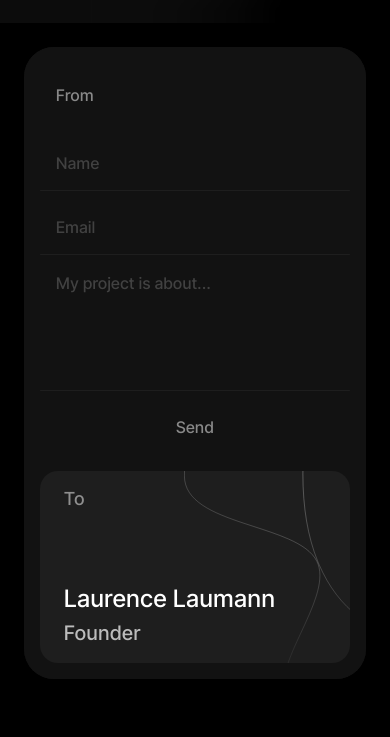
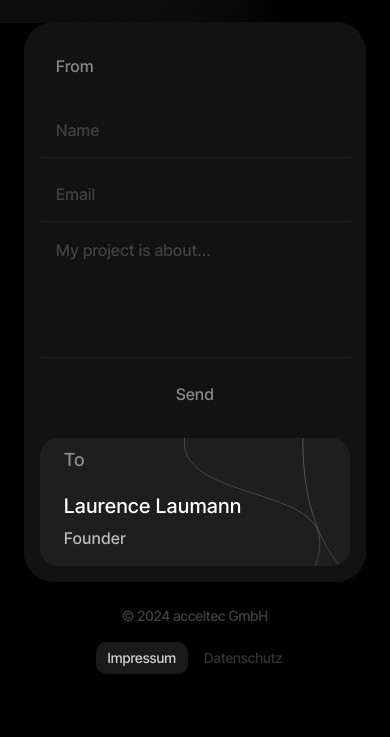
Before and after one commit to jakubziemba/acceltec, a Next.js app: page / in a window 390 px wide. Shown: the part 821-1558 px from the top of the page. Built offline with nearby package versions, Linux system fonts and the light colour scheme.

Commit message:
(fix) changes to mobile

```diff
--- a/app/(legal-pages)/layout.tsx
+++ b/app/(legal-pages)/layout.tsx
@@ -3,11 +3,11 @@ import Footer from "../_components/footer/footer";
 
 export default function Layout({ children }: { children: React.ReactNode }) {
   return (
-    <main className="container flex min-h-[calc(100vh-80px)] w-screen flex-col items-center">
+    <main className="container flex min-h-[calc(100svh-80px)] w-screen flex-col items-center">
       <nav className="fixed top-10 z-10 flex w-full justify-center lg:top-20">
         <ButtonHome>Home</ButtonHome>
       </nav>
-      <section className="flex min-h-[calc(100vh-80px)] w-full max-w-xl flex-col gap-6 px-6 py-20 text-left lg:max-w-4xl lg:px-0 lg:py-32">
+      <section className="flex min-h-[calc(100svh-80px)] w-full max-w-xl flex-col gap-6 px-6 py-20 text-left lg:max-w-4xl lg:px-0 lg:py-32">
         <div className="flex w-full flex-col justify-center gap-6 py-4">
           {children}
         </div>
--- a/app/_components/form/form.tsx
+++ b/app/_components/form/form.tsx
@@ -46,14 +46,14 @@ const Form = (
   }
 
   return (
-    <div className="w-full self-center">
+    <div className="flex h-full w-full flex-col items-center justify-end px-6 lg:justify-center">
       <motion.form
         ref={ref}
         id={id}
-        className="mx-auto w-full max-w-4xl origin-bottom -scroll-mt-10 rounded-[30px] bg-[#121212]"
+        className="mx-auto w-full max-w-lg origin-bottom -scroll-mt-10 rounded-[30px] bg-[#121212] lg:max-w-4xl"
         onSubmit={handleSubmit(onSubmit)}
       >
-        <div className="mx-auto flex max-w-xl flex-col gap-4 rounded-[30px] bg-[hsla(0,0%,7%,1)] p-4 lg:max-w-full lg:flex-row lg:gap-6 lg:p-7">
+        <div className="mx-auto flex w-full max-w-xl flex-col gap-4 rounded-[30px] bg-[hsla(0,0%,7%,1)] p-3 2xs:p-4 lg:max-w-full lg:flex-row lg:gap-6 lg:p-7">
           <MotionConfig
             transition={{
               type: "linear",
@@ -73,7 +73,7 @@ const Form = (
             >
               <label
                 htmlFor="name"
-                className="w-full rounded-[18px] px-4 py-3 leading-10 tracking-wide text-white/50 lg:text-lg"
+                className="w-full rounded-[18px] px-4 py-2 leading-10 tracking-wide text-white/50 lg:text-lg"
               >
                 From
               </label>
@@ -116,7 +116,7 @@ const Form = (
                   id="content"
                   required
                   placeholder="My project is about..."
-                  className="peer h-32 resize-none bg-inherit px-4 py-2 leading-6 outline-none placeholder:tracking-wide placeholder:text-white/20 lg:h-72"
+                  className="peer min-h-24 resize-none bg-inherit px-4 py-2 leading-6 outline-none placeholder:tracking-wide placeholder:text-white/20 2xs:min-h-32 lg:min-h-72"
                   {...register("content")}
                   aria-invalid={errors?.content ? "true" : "false"}
                 />
@@ -126,7 +126,7 @@ const Form = (
                   )}
                 />
               </div>
-              <div className="flex min-h-14 justify-center py-1 lg:justify-start">
+              <div className="flex min-h-10 justify-center py-1 2xs:min-h-14 lg:justify-start">
                 <AnimatePresence mode="wait">
                   {!isSubmitSuccessful ? (
                     <motion.button
@@ -138,7 +138,7 @@ const Form = (
                         duration: 0.4,
                       }}
                       disabled={isSubmitting}
-                      className="px-4 py-1 text-base leading-9 text-white/50 outline-none transition duration-200 disabled:text-white/50 lg:w-max lg:rounded-xl lg:bg-inherit lg:text-xl lg:leading-10 lg:text-white lg:focus-visible:text-white/80 lg:active:scale-[0.98]"
+                      className="px-4 py-1 text-base leading-6 text-white/50 outline-none transition duration-200 disabled:text-white/50 xs:leading-9 lg:w-max lg:rounded-xl lg:bg-inherit lg:text-xl lg:leading-10 lg:text-white lg:focus-visible:text-white/80 lg:active:scale-[0.98]"
                     >
                       {isSubmitting ? "Sending..." : "Send"}
                     </motion.button>
@@ -174,11 +174,13 @@ const Form = (
               }}
               className="relative isolate w-full overflow-hidden rounded-[18px] bg-white/5 lg:flex-1"
             >
-              <div className="flex h-auto min-h-48 w-full flex-col justify-between px-6 pb-4 pt-2 tracking-wide lg:absolute lg:inset-0">
-                <p className="text-lg leading-10 text-white/50">To</p>
-                <div className="text-2xl leading-10">
+              <div className="flex h-auto min-h-32 w-full flex-col justify-between px-6 pb-4 pt-2 tracking-wide xs:min-h-48 lg:absolute lg:inset-0">
+                <p className="text-base leading-10 text-white/50 2xs:text-lg">
+                  To
+                </p>
+                <div className="text-xl leading-10">
                   <p className="text-white">Laurence Laumann</p>
-                  <p className="text-xl text-white/70">Founder</p>
+                  <p className="text-base text-white/70">Founder</p>
                 </div>
               </div>
               <LogoCardSVG className="absolute -top-96 left-36 -z-10 h-full w-full select-none lg:-left-7 lg:-top-[360px]" />
--- a/app/_components/form/section.tsx
+++ b/app/_components/form/section.tsx
@@ -1,15 +1,22 @@
 "use client";
 
 import { useState, useRef, useEffect } from "react";
-import { motion, useScroll, useTransform } from "framer-motion";
+import {
+  motion,
+  useMotionValueEvent,
+  useScroll,
+  useTransform,
+} from "framer-motion";
+import { useWindowSize } from "usehooks-ts";
 import Form from "./form";
-import { tw } from "@/utils/tailwind";
 import AnimatedText from "../animated-text";
 import Button from "./button";
 import CanvasAnimation from "../canvas-animation";
 import Footer from "../footer/footer";
+import { tw } from "@/utils/tailwind";
 
 export default function FormSection() {
+  const { width } = useWindowSize();
   const containerRef = useRef<null | HTMLDivElement>(null);
   const sectionRef = useRef<null | HTMLDivElement>(null);
   const formRef = useRef<null | HTMLFormElement>(null);
@@ -17,6 +24,7 @@ export default function FormSection() {
   const [shouldButtonScale, setShouldButtonScale] = useState(false);
   const [shouldScroll, setShouldScroll] = useState(false);
   const [playCanvas, setPlayCanvas] = useState(false);
+  const isMobile = width < 768;
 
   const { scrollYProgress } = useScroll({
     target: containerRef,
@@ -34,21 +42,25 @@ export default function FormSection() {
 
   const buttonScale = useTransform(
     scrollYProgressSection,
-    [0.25, 0.95],
-    [1, 1.4],
+    isMobile ? [0.25, 0.8] : [0.25, 0.95],
+    isMobile ? [1, 1.3] : [1, 1.4],
   );
 
   const textTranslateZ = useTransform(
     scrollYProgressSection,
-    [0.25, 0.95],
+    isMobile ? [0.25, 0.8] : [0.25, 0.95],
     [0, -10],
   );
 
-  const textOpacity = useTransform(scrollYProgressSection, [0.4, 0.95], [1, 0]);
+  const textOpacity = useTransform(
+    scrollYProgressSection,
+    isMobile ? [0.25, 0.8] : [0.25, 0.9],
+    [1, 0],
+  );
 
   const canvasOpacity = useTransform(
     scrollYProgressCanvas,
-    [0, 0.25, 0.8],
+    isMobile ? [0, 0.3, 0.8] : [0, 0.25, 0.8],
     [0, 1, 1],
   );
 
@@ -57,14 +69,18 @@ export default function FormSection() {
     setShouldScroll(true);
   }
 
+  useMotionValueEvent(scrollYProgressSection, "change", (value) => {
+    console.log(value);
+  });
+
   useEffect(() => {
     const handleScrollSection = (value: any) => {
       if (value < 0.25) {
-        setShouldButtonScale(false);
+        setShouldButtonScale(true);
       }
 
       if (value > 0.25) {
-        setShouldButtonScale(true);
+        setShouldButtonScale(false);
       }
     };
 
@@ -77,6 +93,33 @@ export default function FormSection() {
       unsubscribe();
     };
   }, [scrollYProgressSection, showForm]);
+
+  useEffect(() => {
+    if (!isMobile) return;
+
+    const handleScrollSection = (value: any) => {
+      if (value > 0.8) {
+        setShowForm(true);
+        setShouldScroll(false);
+      }
+
+      if (shouldScroll) return; // guard for button click
+
+      if (value < 0.8) {
+        setShowForm(false);
+        setShouldScroll(false);
+      }
+    };
+
+    const unsubscribe = scrollYProgressSection.on(
+      "change",
+      handleScrollSection,
+    );
+
+    return () => {
+      unsubscribe();
+    };
+  }, [isMobile, scrollYProgressSection, showForm, shouldScroll]);
 
   useEffect(() => {
     const handleScroll = (value: any) => {
@@ -108,7 +151,7 @@ export default function FormSection() {
         block: "start",
         behavior: "smooth",
       });
-    }, 80);
+    }, 100);
 
     return () => {
       clearTimeout(scrollTimeout);
@@ -132,12 +175,12 @@ export default function FormSection() {
   }, [scrollYProgressCanvas]);
 
   return (
-    <div ref={containerRef} className="relative w-screen overflow-clip">
+    <div ref={containerRef} className="relative z-50 w-screen overflow-clip">
       <section
         ref={sectionRef}
-        className="relative mt-[100dvh] h-[160dvh] w-full [perspective:45px]"
+        className="relative mt-[80svh] h-[160vh] w-full [perspective:45px] lg:mt-[100svh]"
       >
-        <div className="sticky top-0 mx-auto flex h-screen w-full max-w-xl origin-center flex-col items-center justify-center text-balance px-6 text-2xl leading-6 [perspective:45px] xs:[text-wrap:initial] lg:max-w-4xl lg:px-0 lg:pt-0 lg:text-4xl lg:leading-10">
+        <div className="sticky top-0 mx-auto flex h-screen w-full max-w-xl origin-center flex-col items-center justify-center text-balance px-6 text-2xl leading-6 [perspective:45px] supports-[height:100lvh]:h-lvh xs:[text-wrap:initial] lg:max-w-4xl lg:px-0 lg:pt-0 lg:text-4xl lg:leading-10">
           <motion.div
             initial={{ translateZ: "0px" }}
             animate={{
@@ -148,7 +191,7 @@ export default function FormSection() {
               y: { duration: 0.25, stiffness: 150, damping: 28 },
               opacity: { type: "tween", duration: 0.15 },
             }}
-            className="relative flex h-screen flex-col items-center justify-center space-y-8"
+            className="relative flex h-screen flex-col items-center justify-center space-y-8 supports-[height:100lvh]:h-lvh"
             style={{
               translateZ: textTranslateZ,
               opacity: textOpacity,
@@ -170,21 +213,24 @@ export default function FormSection() {
             </AnimatedText>
           </motion.div>
           <motion.div
-            initial={{
-              y: shouldButtonScale ? -40 : 0,
-            }}
+            initial={
+              {
+                // y: shouldButtonScale ? 30 : 0,
+                // maxHeight: "5svh",
+              }
+            }
             animate={{
-              y:
-                shouldButtonScale && !showForm
-                  ? -40
-                  : shouldButtonScale && showForm
-                    ? 0
-                    : 0,
+              // y: shouldButtonScale ? 30 : 0,
+              height: showForm ? "100svh" : "5svh",
             }}
             transition={{
               y: { duration: 0.25, stiffness: 150, damping: 28 },
+              height: {
+                delay: showForm ? 0.3 : 0,
+                duration: 0,
+              },
             }}
-            className="relative flex h-14 w-full justify-center"
+            className="relative flex w-full justify-center"
           >
             <motion.div
               initial={{
@@ -220,11 +266,13 @@ export default function FormSection() {
               initial={{
                 opacity: 0,
                 scale: showForm ? 1 : 0.05,
+                position: showForm ? "fixed" : "relative",
               }}
               animate={{
                 opacity: showForm ? 1 : 0.05,
                 scale: showForm ? 1 : 0.05,
                 visibility: showForm ? "visible" : "hidden",
+                position: showForm ? "fixed" : "relative",
               }}
               transition={{
                 opacity: {
@@ -239,8 +287,9 @@ export default function FormSection() {
                   damping: 30,
                 },
                 visibility: { delay: showForm ? 0 : 0.34 },
+                position: { delay: showForm ? 0 : 0.34 },
               }}
-              className="relative -top-10 flex w-screen origin-center snap-y snap-mandatory snap-center flex-col items-center justify-end gap-8"
+              className="bottom-0 flex h-full w-screen origin-[50%_90%] snap-y snap-mandatory snap-center flex-col items-center justify-between gap-0 sm:gap-2 lg:gap-8"
             >
               <Form ref={formRef} showForm={showForm} />
               <motion.div
@@ -267,7 +316,7 @@ export default function FormSection() {
         </div>
       </section>
       <motion.div
-        className="pointer-events-none fixed left-0 top-0 -z-50 h-screen w-screen"
+        className="pointer-events-none fixed left-0 top-0 -z-50 h-lvh w-screen"
         transition={{
           opacity: { duration: 0.25, type: "tween" },
         }}
--- a/app/_components/hero/logo.tsx
+++ b/app/_components/hero/logo.tsx
@@ -146,7 +146,7 @@ export default function LogoHero({ className = "" }) {
         fill="none"
         xmlns="http://www.w3.org/2000/svg"
         className={tw(
-          "h-full max-h-[70vh] w-full min-w-[790px] max-w-[1234px] lg:p-10",
+          "h-full max-h-[70svh] w-full min-w-[790px] max-w-[1234px] lg:p-10",
           className,
         )}
       >
--- a/app/page.tsx
+++ b/app/page.tsx
@@ -5,7 +5,7 @@ import FormSection from "./_components/form/section";
 
 export default function Home() {
   return (
-    <main className="container flex min-h-[calc(100vh-80px)] w-screen flex-col items-center">
+    <main className="container flex min-h-[calc(100svh-80px)] w-screen flex-col items-center">
       <div className="relative w-screen">
         <HeroSection />
         <FormSection />
```
Also changed, not shown: app/_components/canvas-animation.tsx (+40 -21 lines).
